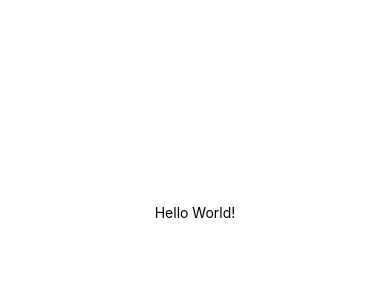
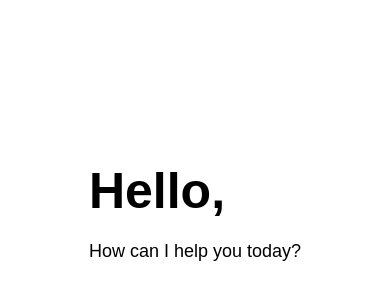
Before and after one commit to matthew-t-nguyen/ChatCHW-Interface, a React Native app: screen / in a window 390 px wide. Shown: the part 210-510 px from the top of the page. Built offline with nearby package versions, Linux system fonts and the light colour scheme.

Commit message:
added header

```diff
--- a/App.js
+++ b/App.js
@@ -4,7 +4,17 @@ import { StyleSheet, Text, View } from 'react-native';
 export default function App() {
   return (
     <View style={styles.container}>
-      <Text>Hello World!</Text>
+      <Text style={styles.baseText}>
+        <Text style={styles.headerText}>
+          Hello,
+        </Text>
+        <Text style={styles.questionText}>
+          {'\n'}
+          {'\n'}
+          How can I help you today?
+        </Text>
+      </Text>
+
       <StatusBar style="auto" />
     </View>
   );
@@ -17,4 +27,14 @@ const styles = StyleSheet.create({
     alignItems: 'center',
     justifyContent: 'center',
   },
+  baseText: {
+    fontFamily: 'Arial',
+  },
+  headerText: {
+    fontWeight: 'bold',
+    fontSize: 50,
+  },
+  questionText: {
+    fontSize: 18,
+  }
 });
```
